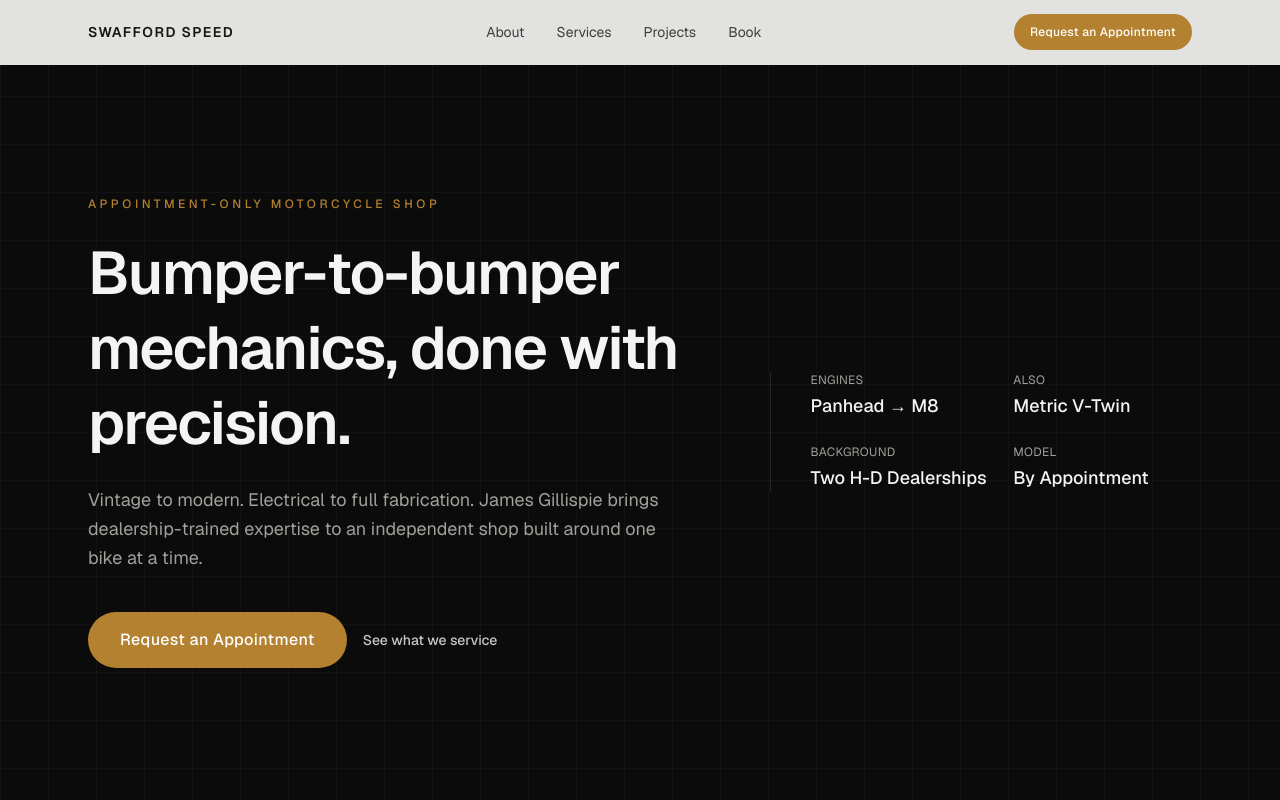
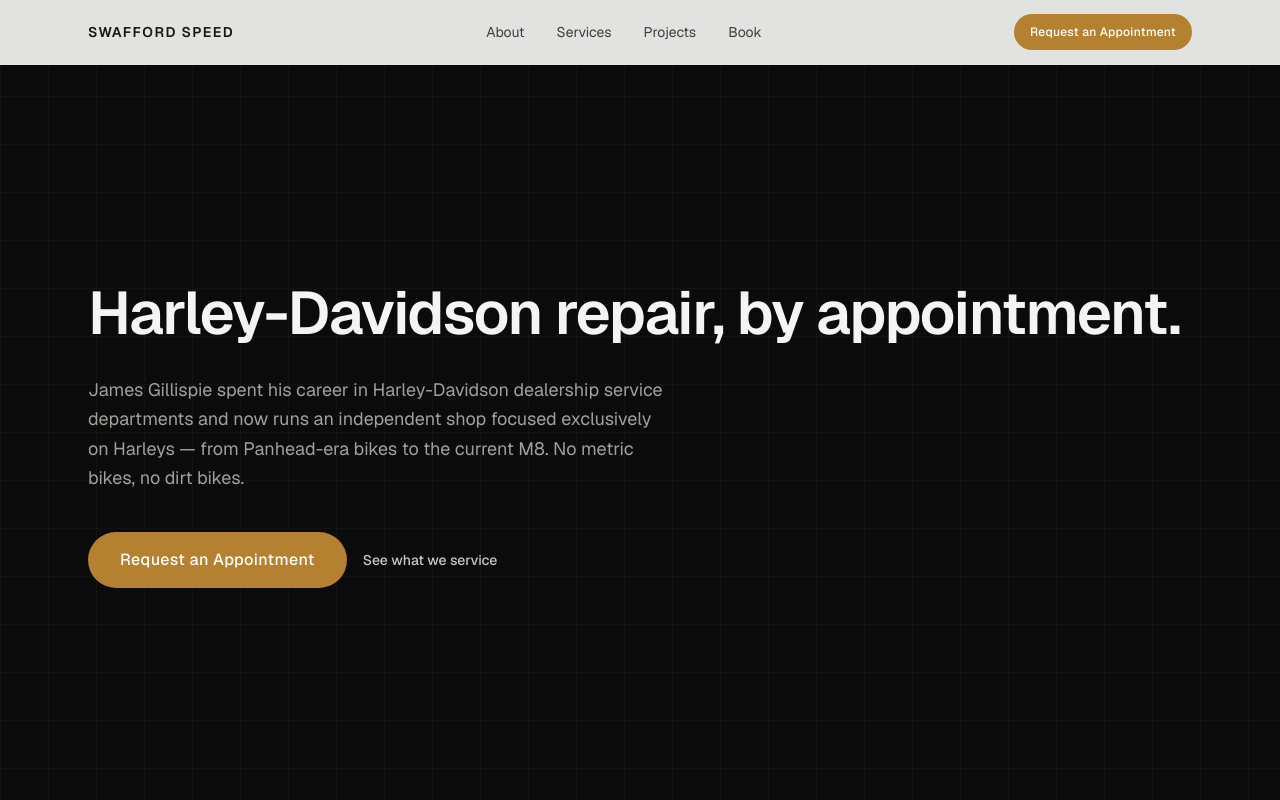
Before and after one commit to hgillispie/shop-website, a Next.js app: page / in a window 1280 px wide. Shown: the top 800 px of the page. Built offline with nearby package versions, Linux system fonts and the light colour scheme.

Commit message:
Rewrite hero copy to remove marketing fluff and clarify Harley-only focus

```diff
--- a/components/sections/Hero.tsx
+++ b/components/sections/Hero.tsx
@@ -29,18 +29,16 @@ export function Hero() {
         <rect width="100%" height="100%" fill="url(#grid)" />
       </svg>
 
-      <div className="relative mx-auto grid w-full max-w-6xl gap-12 px-6 py-24 md:grid-cols-[1.2fr_0.8fr] md:items-center">
+      <div className="relative mx-auto w-full max-w-6xl px-6 py-24">
         <div>
-          <p className="mb-6 text-xs font-medium uppercase tracking-[0.3em] text-accent">
-            Appointment-Only Motorcycle Shop
-          </p>
           <h1 className="text-4xl font-semibold leading-tight tracking-tight sm:text-5xl md:text-6xl">
-            Bumper-to-bumper mechanics, done with precision.
+            Harley-Davidson repair, by appointment.
           </h1>
           <p className="mt-6 max-w-xl text-base leading-relaxed text-muted-dark sm:text-lg">
-            Vintage to modern. Electrical to full fabrication. {siteConfig.builderName}
-            {" "}brings dealership-trained expertise to an independent shop built
-            around one bike at a time.
+            {siteConfig.builderName} spent his career in Harley-Davidson dealership
+            service departments and now runs an independent shop focused
+            exclusively on Harleys — from Panhead-era bikes to the current M8.
+            No metric bikes, no dirt bikes.
           </p>
           <div className="mt-10 flex flex-wrap items-center gap-4">
             <ButtonLink href="#book" size="lg">
@@ -54,25 +52,6 @@ export function Hero() {
             </a>
           </div>
         </div>
-
-        <dl className="grid grid-cols-2 gap-6 border-t border-border-dark pt-8 md:border-l md:border-t-0 md:pl-10 md:pt-0">
-          <div>
-            <dt className="text-xs uppercase tracking-wide text-muted-dark">Engines</dt>
-            <dd className="mt-1 text-lg font-medium">Panhead → M8</dd>
-          </div>
-          <div>
-            <dt className="text-xs uppercase tracking-wide text-muted-dark">Also</dt>
-            <dd className="mt-1 text-lg font-medium">Metric V-Twin</dd>
-          </div>
-          <div>
-            <dt className="text-xs uppercase tracking-wide text-muted-dark">Background</dt>
-            <dd className="mt-1 text-lg font-medium">Two H-D Dealerships</dd>
-          </div>
-          <div>
-            <dt className="text-xs uppercase tracking-wide text-muted-dark">Model</dt>
-            <dd className="mt-1 text-lg font-medium">By Appointment</dd>
-          </div>
-        </dl>
       </div>
     </section>
   );
--- a/data/site-config.ts
+++ b/data/site-config.ts
@@ -1,7 +1,7 @@
 export const siteConfig = {
   shopName: "Swafford Speed",
   builderName: "James Gillispie",
-  tagline: "Independent Harley-Davidson & metric mechanics.",
+  tagline: "Independent Harley-Davidson mechanics.",
   phone: "(864) 400-1082",
   email: "huntergillispie1@proton.me",
   city: "Taylors, SC",
```
